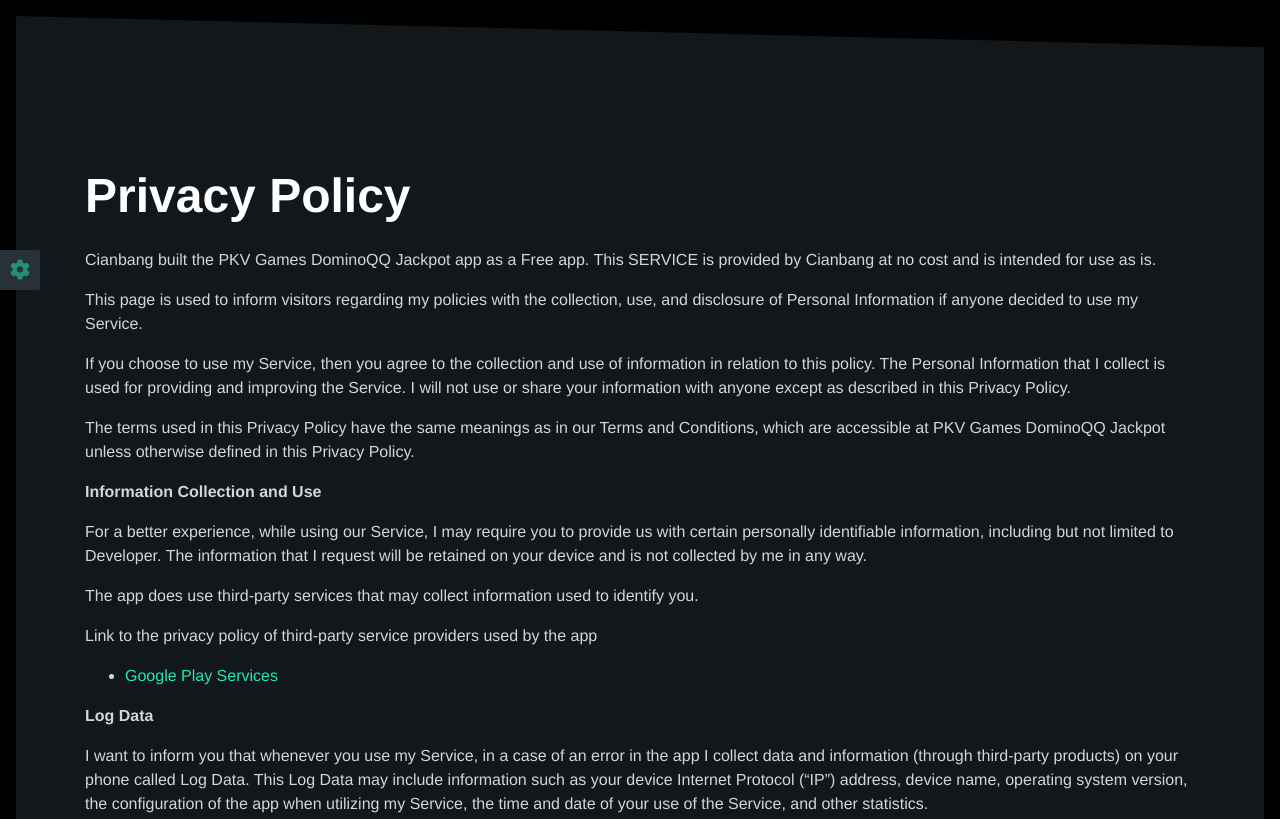
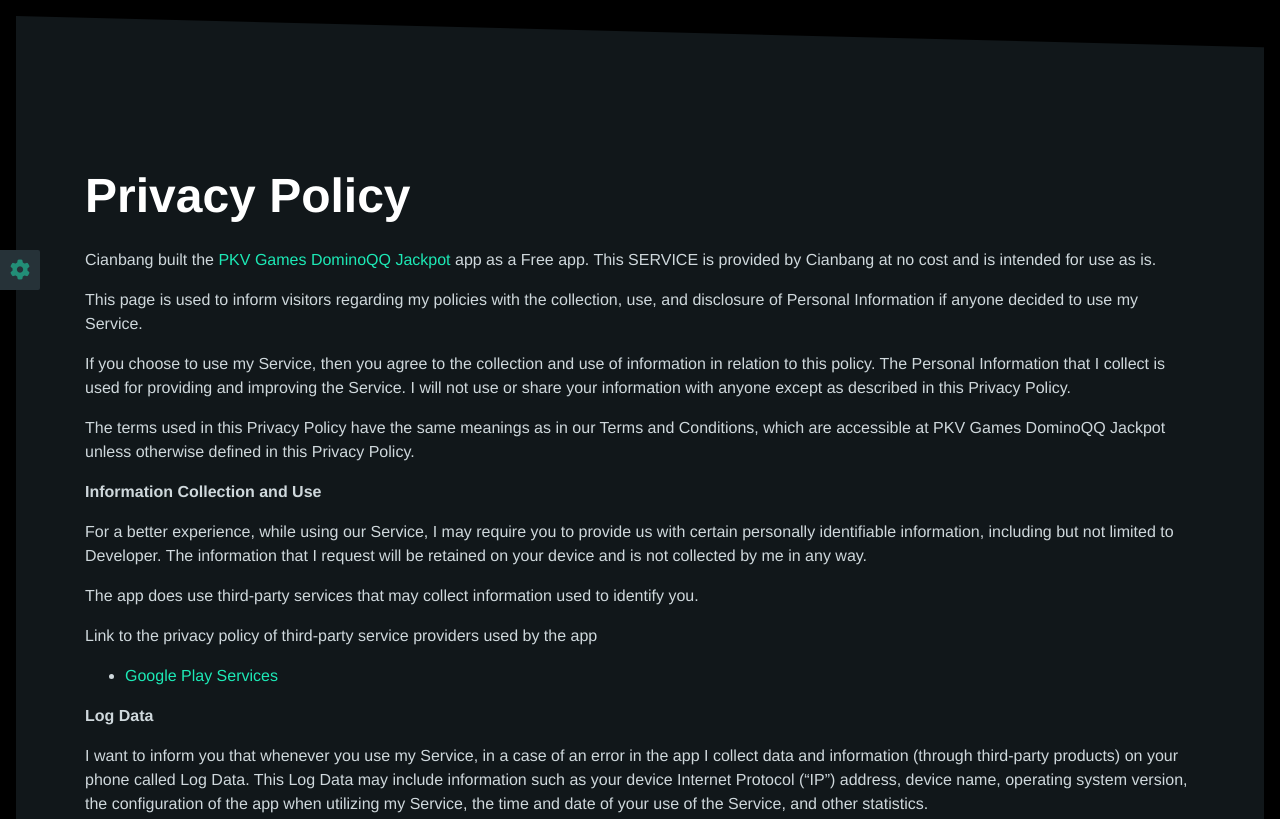
Before and after one commit to Cianbang/pkv-games-jackpot-privacy-policy, a plain HTML site: page index.html in a window 1280 px wide. Shown: the top 819 px of the page. Drawn offline with nearby package versions, Linux system fonts and the light colour scheme; a web font is replaced by a local one.

Commit message:
Add Link

```diff
--- a/index.html
+++ b/index.html
@@ -4,7 +4,7 @@
     <!-- Required meta tags -->
     <meta charset="utf-8">
     <meta name="viewport" content="width=device-width, initial-scale=1, shrink-to-fit=no">
-    <title>Knight - Free Bootstrap 4 Product Landing Page Template</title>
+    <title>Privacy Policy For PKV Games DominoQQ Jackpot App</title>
     <meta name="description"
           content="Knight is a beautiful Bootstrap 4 template for product landing pages."/>
 
@@ -40,7 +40,7 @@
 
 
      <p>
-                  Cianbang built the PKV Games DominoQQ Jackpot app as
+                  Cianbang built the <a href="https://play.google.com/store/apps/details?id=com.pkvgames.sediaqq" alt="PKV Games DominoQQ Jackpot App">PKV Games DominoQQ Jackpot</a> app as
                   a Free app. This SERVICE is provided by
                   Cianbang at no cost and is intended for use as
                   is.
```
